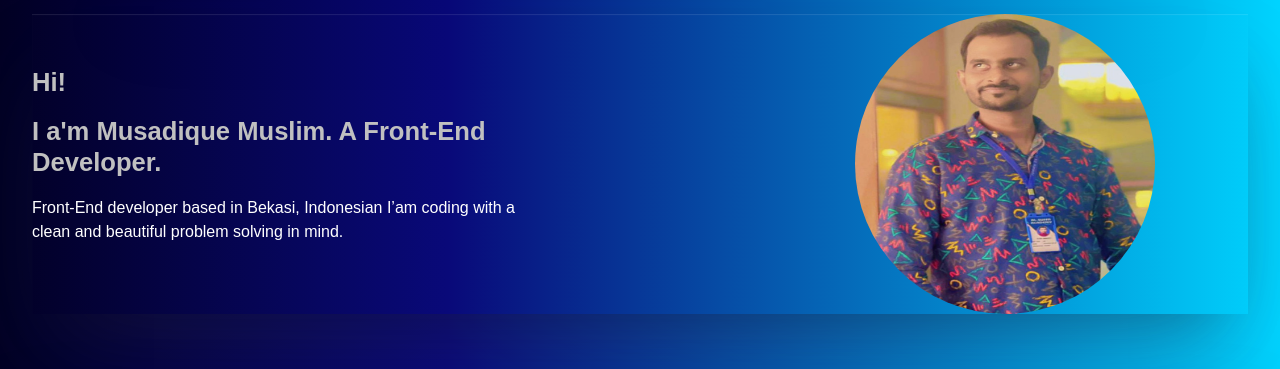
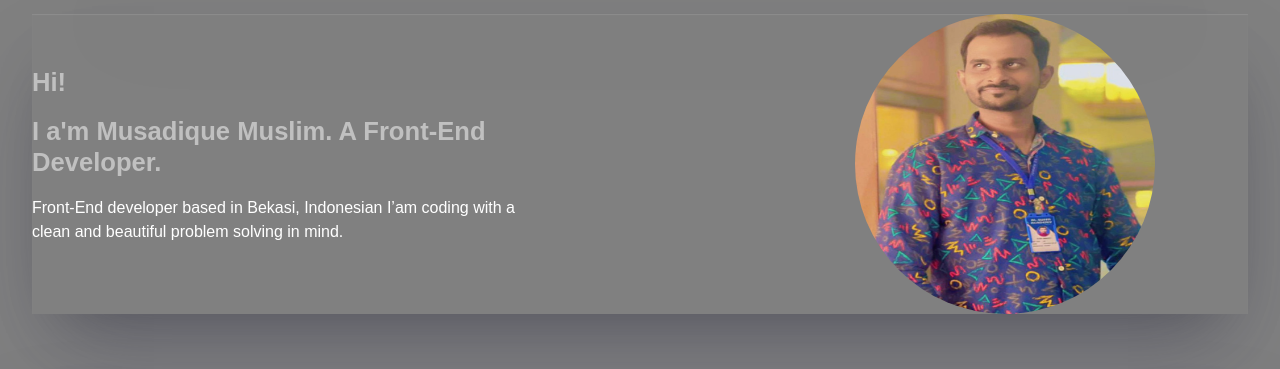
Before and after one commit to MusadiqueMuslim1997/My-ports, a plain HTML site: page index.html in a window 1280 px wide. Shown: the part 109-478 px from the top of the page. Drawn offline with nearby package versions, Linux system fonts and the light colour scheme.

Commit message:
change bgcolor silver

```diff
--- a/style.css
+++ b/style.css
@@ -5,7 +5,7 @@
 
 
 body{
-    background: linear-gradient(90deg, rgba(2,0,36,1) 0%, rgba(9,9,121,1) 35%, rgba(0,212,255,1) 100%);
+    background-color: grey;
 }
 
 .hero{
```
